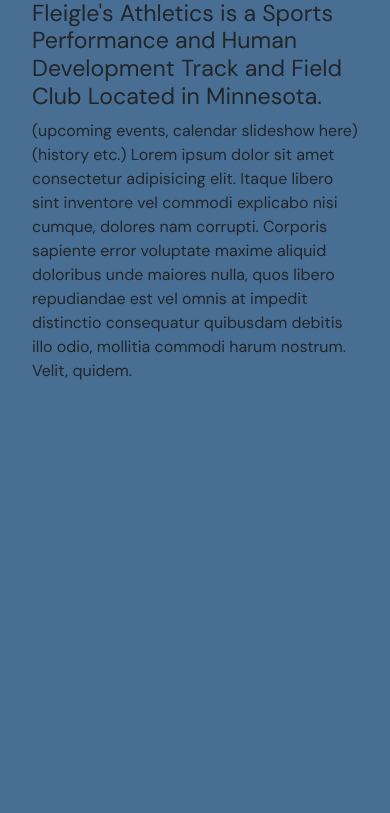
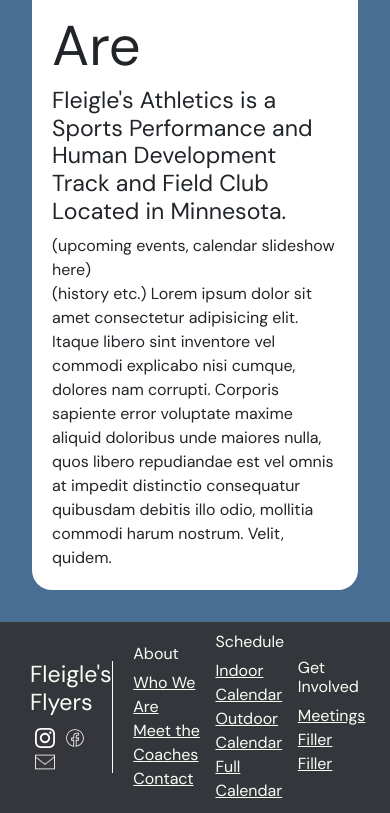
Before and after one commit to KieranMueller/fleigle-flyers-frontend, an Angular app: page /home in a window 390 px wide. Shown: the part 944-1757 px from the top of the page. Before the commit the page ends 1359 px from the top, so only its background shows below. Built offline with nearby package versions, Linux system fonts and the light colour scheme.

Commit message:
added footer, responsiveness improvements, click outside hamburger dropdown to close

```diff
--- a/src/app/app.component.html
+++ b/src/app/app.component.html
@@ -1,2 +1,3 @@
 <app-nav></app-nav>
 <router-outlet></router-outlet>
+<app-footer></app-footer>
--- a/src/app/app.component.ts
+++ b/src/app/app.component.ts
@@ -1,11 +1,12 @@
 import { Component } from '@angular/core'
 import { RouterOutlet } from '@angular/router'
 import { NavComponent } from './components/nav/nav.component'
+import { FooterComponent } from './components/footer/footer.component'
 
 @Component({
     selector: 'app-root',
     standalone: true,
-    imports: [RouterOutlet, NavComponent],
+    imports: [RouterOutlet, NavComponent, FooterComponent],
     templateUrl: './app.component.html',
     styleUrl: './app.component.scss'
 })
--- /dev/null
+++ b/src/app/components/footer/footer.component.html
@@ -0,0 +1,44 @@
+<div class="container1">
+  <div class="row1">
+    <!-- <div class="col first"> -->
+    <div
+      class="col"
+      [ngClass]="globalState.isMobile() ? ['border-right'] : ['horiz-margin']"
+    >
+      <h3>Fleigle's Flyers</h3>
+      <div>
+        <img
+          (click)="navService.navigate('insta')"
+          class="icon"
+          src="../../../../icons/insta.svg"
+          alt="Instagram Icon"
+        />
+        <img
+          (click)="navService.navigate('fb')"
+          class="icon"
+          src="../../../../icons/fb.svg"
+          alt="Facebook Icon"
+        />
+        <img class="icon" src="../../../../icons/email.png" alt="Email Icon" />
+      </div>
+    </div>
+    <div class="col">
+      <h3 class="header">About</h3>
+      <a href="">Who We Are</a>
+      <a href="">Meet the Coaches</a>
+      <a href="">Contact</a>
+    </div>
+    <div class="col">
+      <h3 class="header">Schedule</h3>
+      <a href="">Indoor Calendar</a>
+      <a href="">Outdoor Calendar</a>
+      <a href="">Full Calendar</a>
+    </div>
+    <div class="col">
+      <h3 class="header">Get Involved</h3>
+      <a href="">Meetings</a>
+      <a href="">Filler</a>
+      <a href="">Filler</a>
+    </div>
+  </div>
+</div>
--- /dev/null
+++ b/src/app/components/footer/footer.component.scss
@@ -0,0 +1,42 @@
+.container1 {
+  background-color: var(--grey);
+  padding: 10px;
+  * {
+    color: var(--white);
+  }
+}
+
+.row1 {
+  display: flex;
+  flex-direction: row;
+  justify-content: center;
+  align-items: center;
+}
+
+.icon {
+  width: 20px;
+  margin: 0 5px;
+  cursor: pointer;
+}
+
+.col {
+  display: flex;
+  flex-direction: column;
+}
+
+.horiz-margin {
+  margin: 0 100px;
+}
+
+.border-right {
+  border-right: 1px solid white;
+  margin: 0 20px;
+}
+
+.header {
+  font-size: 1rem;
+}
+
+a {
+  width: fit-content;
+}
--- a/src/app/components/nav/nav.component.html
+++ b/src/app/components/nav/nav.component.html
@@ -1,3 +1,6 @@
+@if (dropdownOpen) {
+<div class="dropdown-backdrop"></div>
+}
 <nav>
   <img
     class="bg-img"
@@ -18,13 +21,13 @@
       <a class="link" href="">{{ link }}</a>
       }
       <img
-        (click)="navigate('insta')"
+        (click)="navService.navigate('insta')"
         class="icon"
         src="../../../../icons/insta.svg"
         alt="Instagram Icon"
       />
       <img
-        (click)="navigate('fb')"
+        (click)="navService.navigate('fb')"
         class="icon"
         src="../../../../icons/fb.svg"
         alt="Facebook Icon"
--- a/src/app/components/nav/nav.component.scss
+++ b/src/app/components/nav/nav.component.scss
@@ -59,16 +59,18 @@ nav {
 .hamburger {
   width: 30px;
   cursor: pointer;
+  z-index: 2;
 }
 
 .dropdown-container {
   position: relative;
+  z-index: 2;
 }
 
 .dropdown {
   position: absolute;
   top: 30px;
-  left: -30px;
+  left: -50px;
   z-index: 2;
   background-color: gray;
   display: flex;
@@ -77,6 +79,16 @@ nav {
   align-items: center;
   border-radius: 10px;
   padding: 10px;
+}
+
+.dropdown-backdrop {
+  background-color: rgba(0, 0, 0, 0.429);
+  position: fixed;
+  top: 0;
+  left: 0;
+  width: 100vw;
+  height: 100vh;
+  z-index: 1;
 }
 
 .link {
@@ -93,7 +105,7 @@ nav {
     }
     .title {
       h1 {
-        font-size: 4rem;
+        font-size: clamp(2rem, 10vw, 5rem);
       }
     }
   }
--- a/src/app/components/nav/nav.component.ts
+++ b/src/app/components/nav/nav.component.ts
@@ -1,5 +1,6 @@
-import { Component, OnInit } from '@angular/core'
+import { Component, HostListener, OnInit } from '@angular/core'
 import { GlobalStateService } from '../../shared/global-state.service'
+import { NavigateService } from '../../shared/navigate.service'
 
 @Component({
     selector: 'app-nav',
@@ -12,7 +13,7 @@ export class NavComponent implements OnInit {
     dropdownOpen = false
     links = ['About', 'Events', 'Coaches', 'Resources', 'Register']
 
-    constructor(public globalState: GlobalStateService) { }
+    constructor(public globalState: GlobalStateService, public navService: NavigateService) { }
 
     ngOnInit() {
         this.globalState.setMobile(window.innerWidth)
@@ -21,17 +22,10 @@ export class NavComponent implements OnInit {
         })
     }
 
-    navigate(option: 'insta' | 'fb') {
-        switch (option) {
-            case 'fb': {
-                window.open('https://www.facebook.com/fleifly/', '_blank')
-                break
-            }
-            case 'insta': {
-                window.open('https://www.instagram.com/fleiglesflyers/?hl=en', '_blank')
-                break
-            }
-        }
+    @HostListener('click', ['$event'])
+    handleClick(event: any) {
+        if (event.target.classList.contains('dropdown-backdrop'))
+            this.dropdownOpen = false
     }
 
     toggleDropdown() {
--- /dev/null
+++ b/src/app/shared/navigate.service.ts
@@ -0,0 +1,22 @@
+import { Injectable } from '@angular/core'
+
+@Injectable({
+    providedIn: 'root'
+})
+export class NavigateService {
+
+    constructor() { }
+
+    navigate(option: 'insta' | 'fb') {
+        switch (option) {
+            case 'fb': {
+                window.open('https://www.facebook.com/fleifly/', '_blank')
+                break
+            }
+            case 'insta': {
+                window.open('https://www.instagram.com/fleiglesflyers/?hl=en', '_blank')
+                break
+            }
+        }
+    }
+}
--- a/src/app/views/home/home.component.html
+++ b/src/app/views/home/home.component.html
@@ -1,4 +1,3 @@
-<!-- <div class="container"> -->
 <div
   [ngClass]="{
     'flex-row': !globalState.isMobile(),
@@ -9,7 +8,10 @@
   <div class="pic-slideshow">
     <app-carousel></app-carousel>
   </div>
-  <div class="content-outer">
+  <div
+    class="content-outer"
+    [ngClass]="globalState.isMobile() ? ['bg-white'] : ['width-50']"
+  >
     <div class="content">
       <h2>Who We Are</h2>
       <h3>
--- a/src/app/views/home/home.component.scss
+++ b/src/app/views/home/home.component.scss
@@ -13,7 +13,6 @@
 
 .container1 {
   padding: 2rem;
-  //   margin: 0;
   .content,
   .history {
     display: flex;
@@ -39,3 +38,13 @@ h2 {
   margin-bottom: 30px;
   margin-right: 30px;
 }
+
+.width-50 {
+  width: 50%;
+}
+
+.bg-white {
+  background-color: var(--white);
+  padding: 20px;
+  border-radius: 20px;
+}
```
Also changed, not shown: src/app/components/footer/footer.component.ts (added, +16 -0 lines), 2 other files (tests, documents, lock files or other folders).
